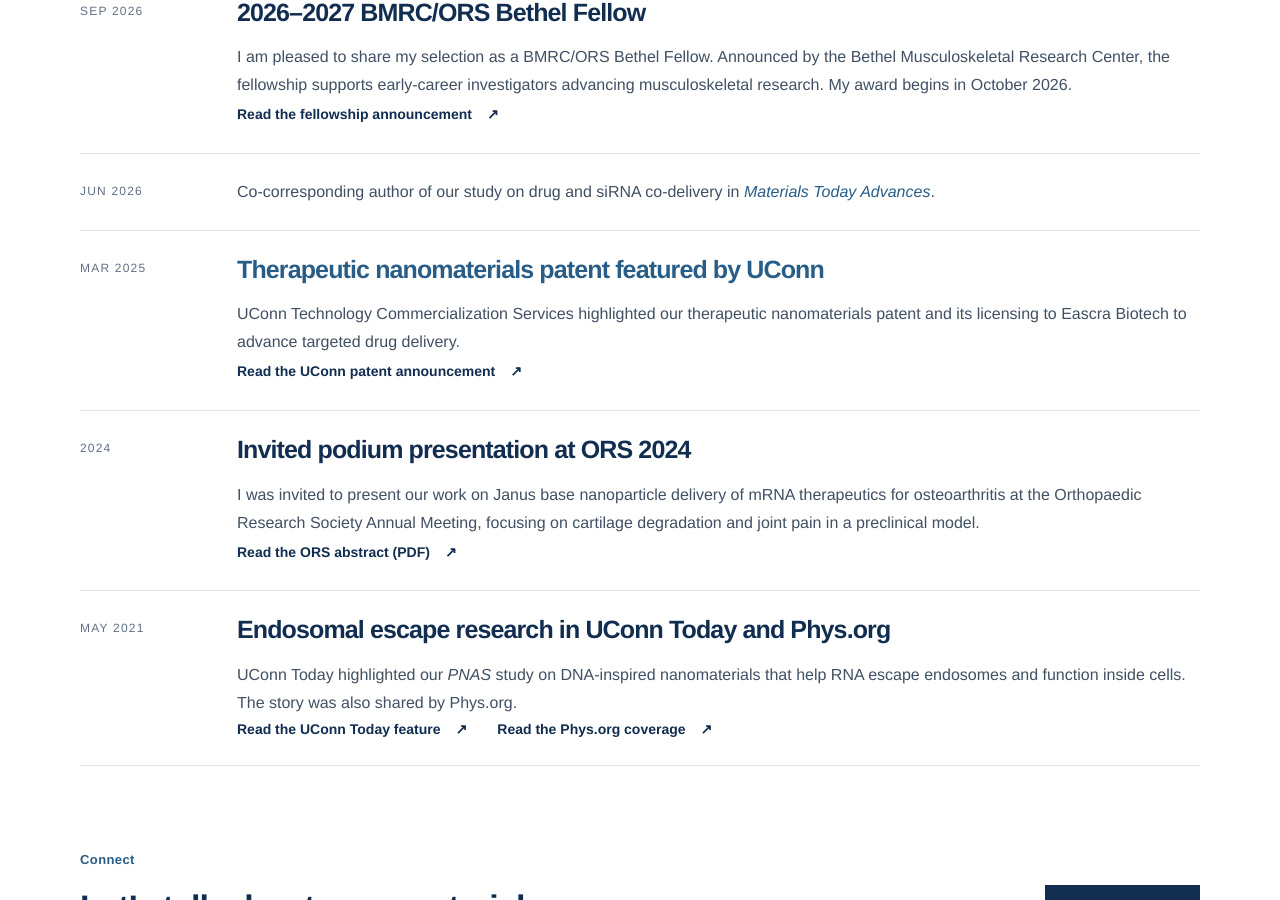
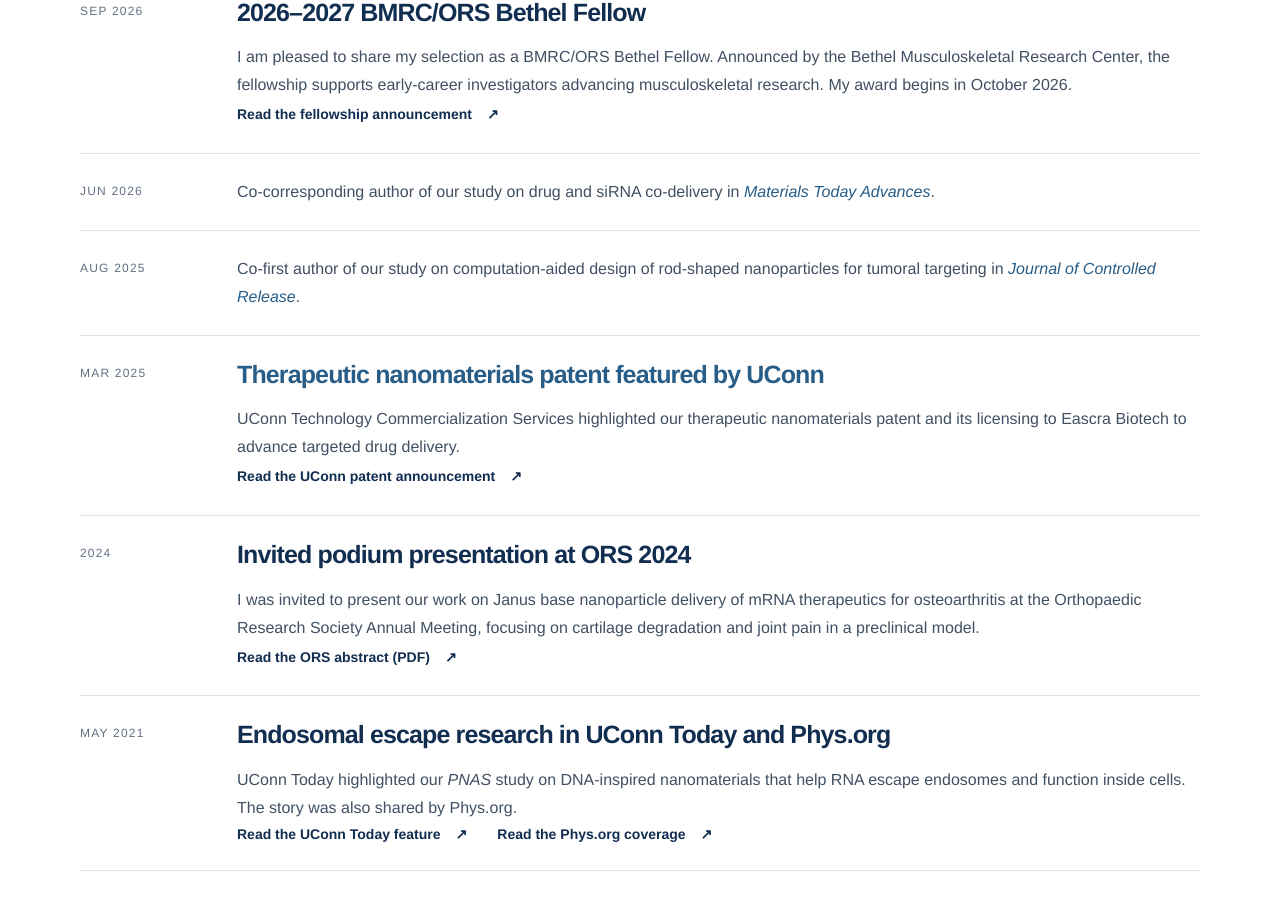
Before and after one commit to biojhleena-glitch/biojhleena-glitch.github.io, a Jekyll site: the page built from _pages/about.html, in a window 1280 px wide and 900 px high, scrolled down 4956 px. Built offline with Jekyll 4.4.1, drawn with Linux system fonts in a browser that asks for light colours.

Commit message:
Add co-first-author JCR paper to selected highlights

```diff
--- a/_pages/about.html
+++ b/_pages/about.html
@@ -107,6 +107,7 @@ home: true
     </div>
   </div>
   <div class="update-row"><time datetime="2026-06">JUN 2026</time><p>Co-corresponding author of our study on drug and siRNA co-delivery in <a href="https://doi.org/10.1016/j.mtadv.2026.100845"><em>Materials Today Advances</em></a>.</p></div>
+  <div class="update-row"><time datetime="2025-08-26">AUG 2025</time><p>Co-first author of our study on computation-aided design of rod-shaped nanoparticles for tumoral targeting in <a href="https://www.sciencedirect.com/science/article/pii/S0168365925007813" target="_blank" rel="noopener" title="Opens in a new tab"><em>Journal of Controlled Release</em><span class="visually-hidden"> (opens in a new tab)</span></a>.</p></div>
   <div class="update-row">
     <time datetime="2025-03-27">MAR 2025</time>
     <div>
```
